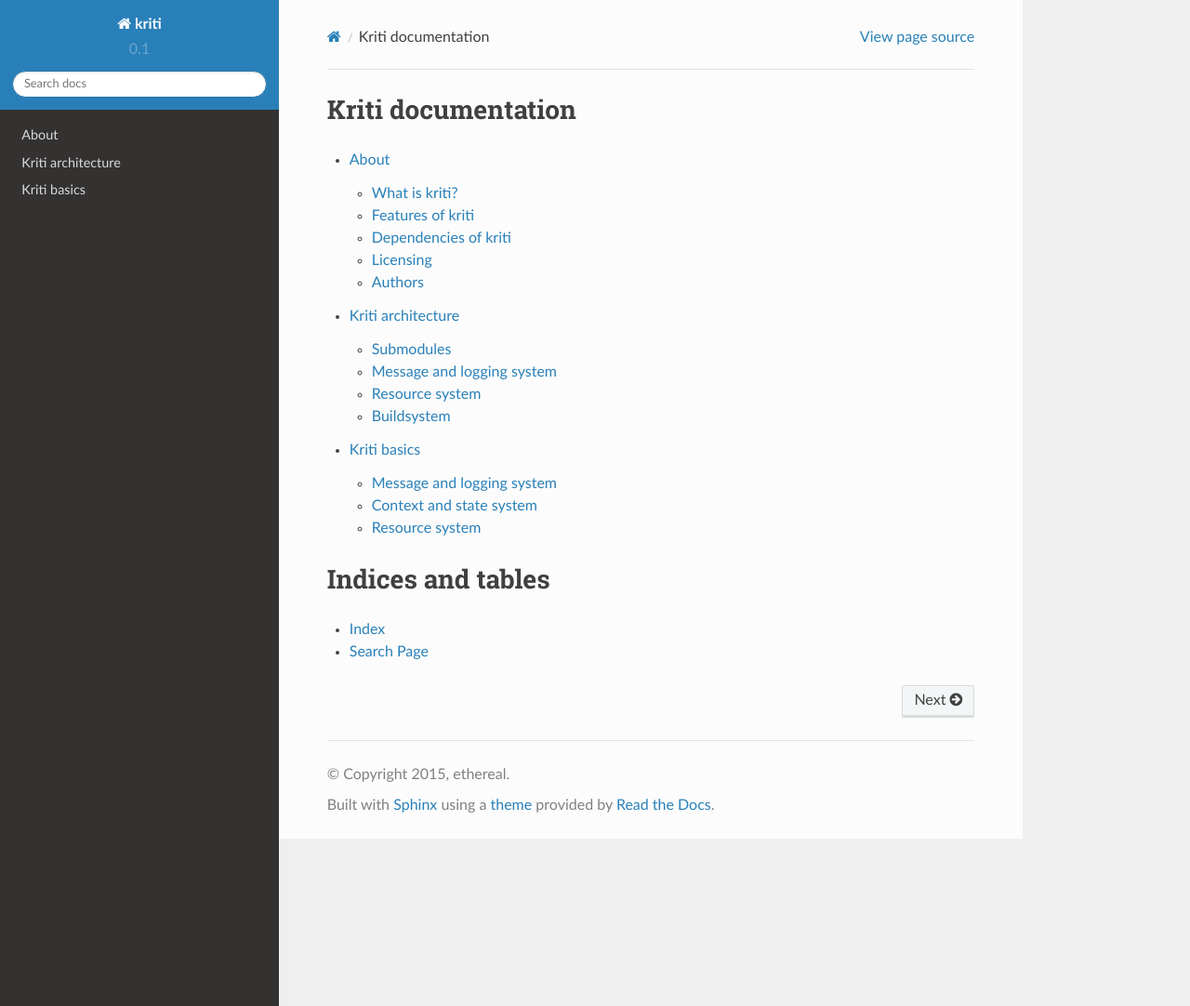
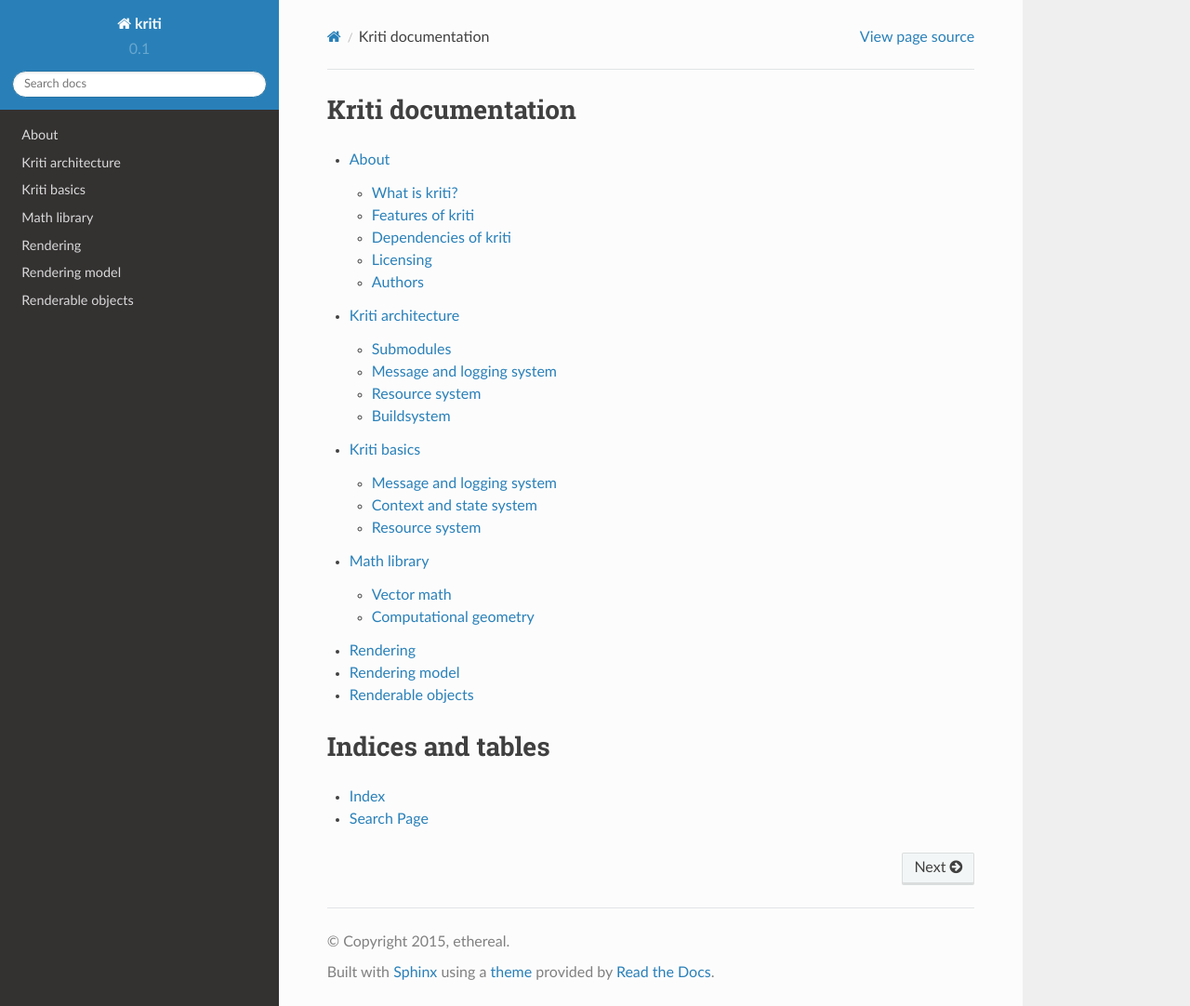
Before and after one commit to etherealvisage/kriti, a Sphinx documentation site: the page built from doc/index.rst, in a window 1280 px wide and 1082 px high. Shown: the whole window at 93% size. Built offline with Sphinx 7.4.7 and the Read the Docs theme 2.0.0, drawn with Linux system fonts in a browser that asks for light colours; formulas are drawn with MathJax 3.

Commit message:
Small documentation changes.

```diff
--- a/doc/basics.rst
+++ b/doc/basics.rst
@@ -139,9 +139,11 @@ parameters::
     private:
         int m_private;
     public:
-        PairPrinter(int private) : m_private(private) {}
+        PairPrinter(int priv) : m_private(priv) {}
 
-        void print(int n) { Message("Pair: (" << private << "," << n << ")"); }
+        void print(int n) {
+            Message("Pair: (" << m_private << "," << n << ")");
+        }
     };
 
     void gameEntryPoint() {
--- a/doc/index.rst
+++ b/doc/index.rst
@@ -7,6 +7,8 @@ Kriti documentation
    about.rst
    architecture.rst
    basics.rst
+   math.rst
+   rendering.rst
 
 Indices and tables
 ==================
--- /dev/null
+++ b/doc/math.rst
@@ -0,0 +1,15 @@
+Math library
+============
+
+The math library falls into two categories: vector math and computational
+geometry.
+
+Vector math
+-----------
+
+TODO: fill out
+
+Computational geometry
+----------------------
+
+TODO: fill out
```
Also changed, not shown: doc/rendering.rst (added, +22 -0 lines).
